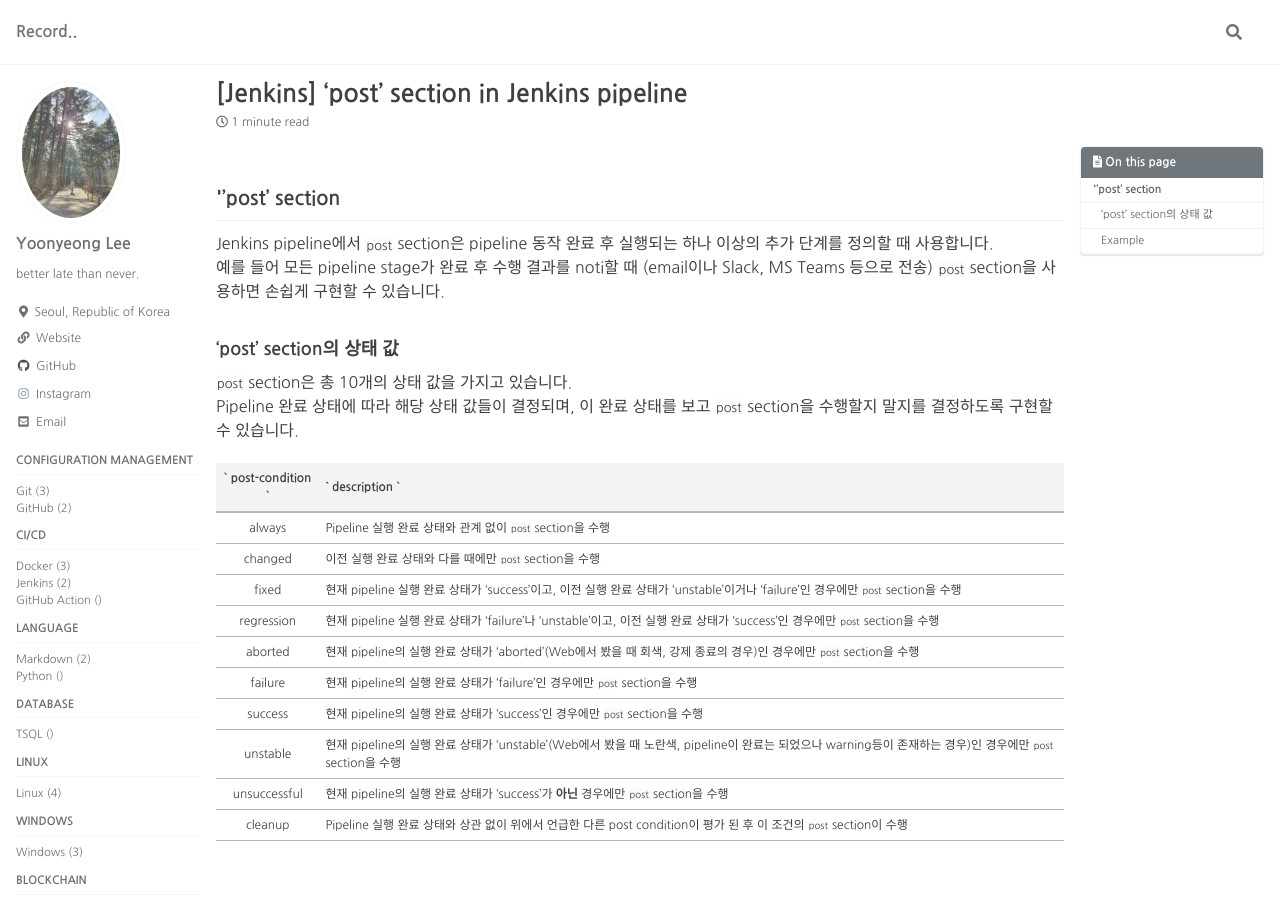
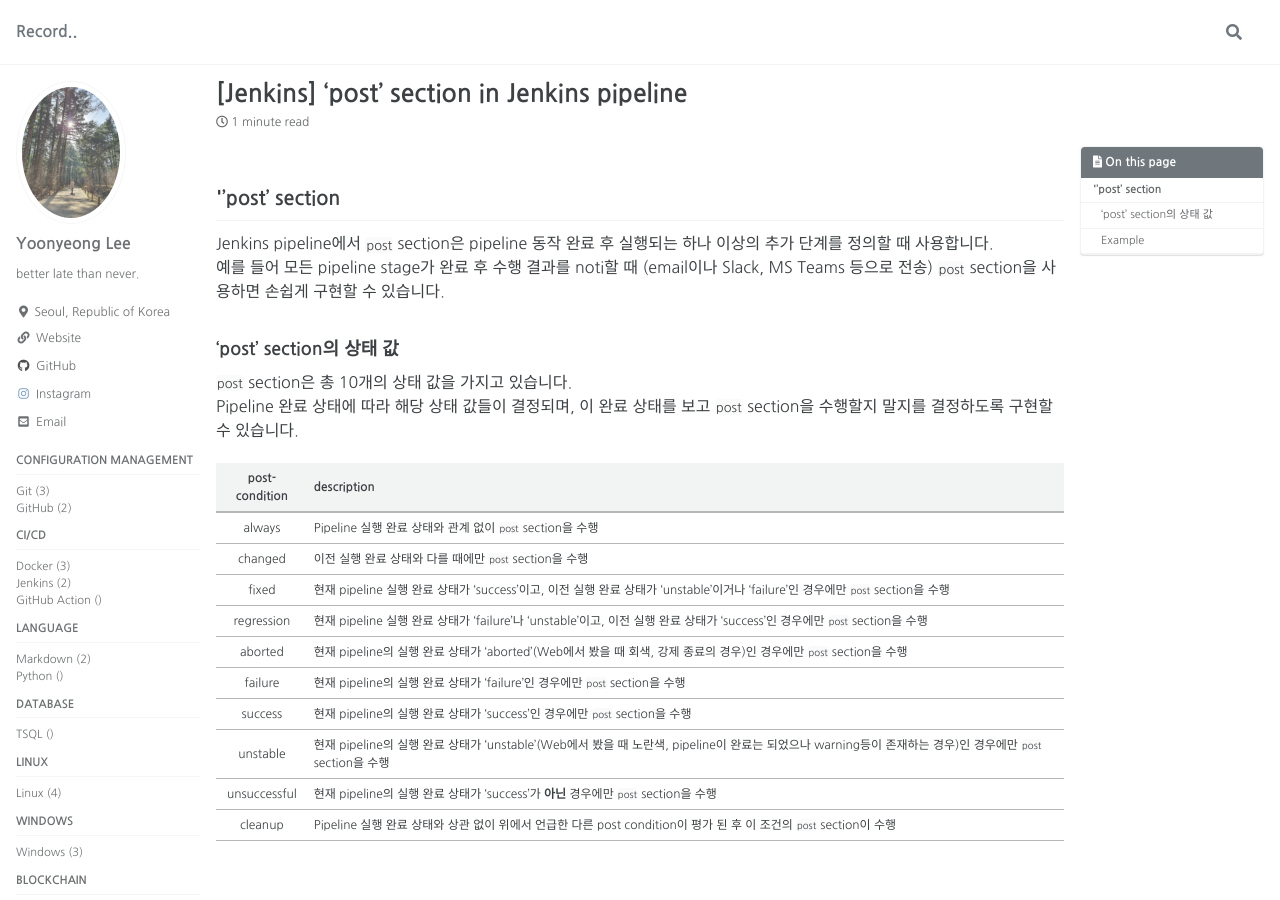
Before and after one commit to ynlee1/ynlee1.github.io, a Jekyll site: the page built from _posts/2022-06-07-jenkins-pipeline-post-section.md, in a window 1280 px wide and 900 px high. Built offline with Jekyll 4.4.1, drawn with Linux system fonts in a browser that asks for light colours; cached includes are drawn as plain includes; comment, search, counter and statistics services are not loaded.

Commit message:
[fix] change table width

```diff
--- a/_posts/2022-06-07-jenkins-pipeline-post-section.md
+++ b/_posts/2022-06-07-jenkins-pipeline-post-section.md
@@ -22,8 +22,8 @@
 `post` section은 총 10개의 상태 값을 가지고 있습니다. <br>
 Pipeline 완료 상태에 따라 해당 상태 값들이 결정되며, 이 완료 상태를 보고 `post` section을 수행할지 말지를 결정하도록 구현할 수 있습니다. <br>
 
-|` post-condition `|` description `|
-| :-----: | :----------------------------------------------------------- |
+| post-condition | description |
+| :-------------: | :----------------------------------------------------------- |
 | always | Pipeline 실행 완료 상태와 관계 없이 `post` section을 수행 |
 | changed | 이전 실행 완료 상태와 다를 때에만 `post` section을 수행 |
 | fixed | 현재 pipeline 실행 완료 상태가 'success'이고, 이전 실행 완료 상태가 'unstable'이거나 'failure'인 경우에만 `post` section을 수행 |
```
